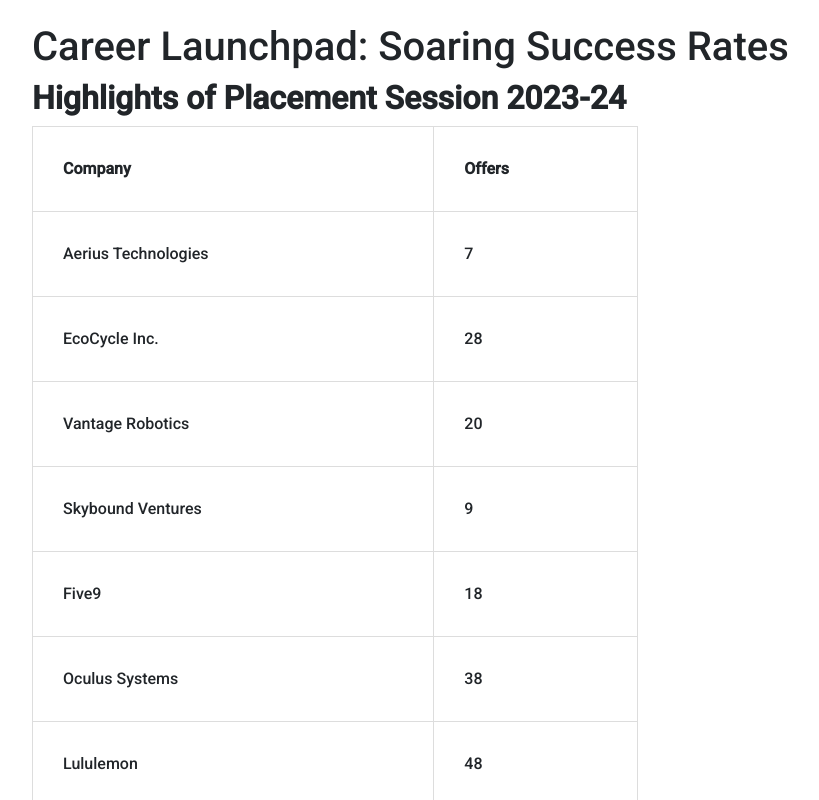
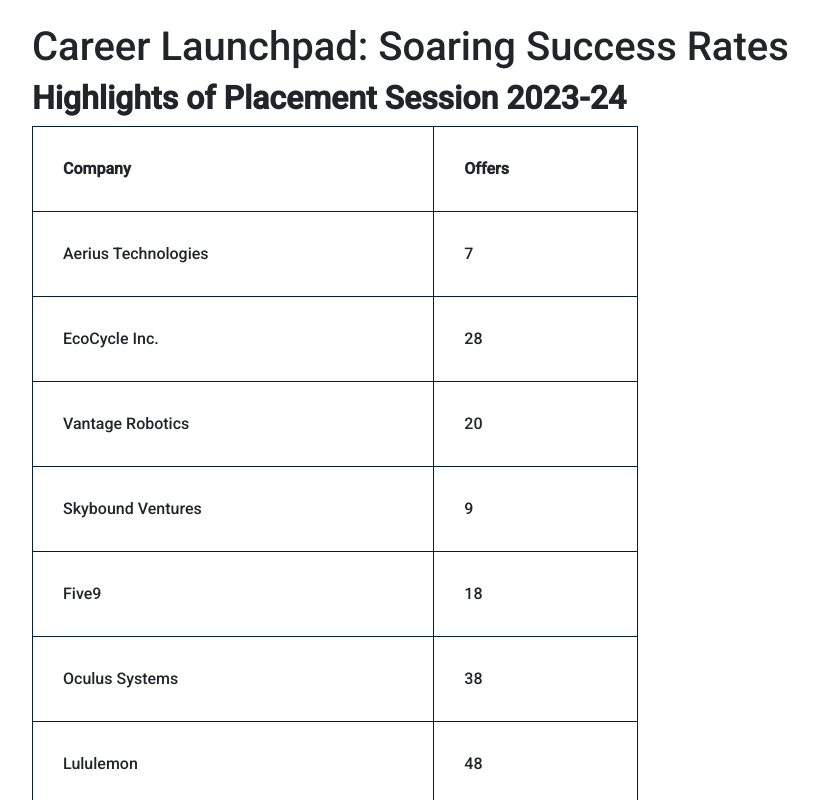
Before and after one commit to Shivani767/Silvermist-College-App, a React (Create React App) app: page / in a window 1280 px wide. Shown: the part 1400-2200 px from the top of the page, without its empty margins (2-821 px from the left). Built offline with nearby package versions, Linux system fonts and the light colour scheme; a web font is replaced by a local one.

Commit message:
Update home.css

```diff
--- a/src/components/css/home.css
+++ b/src/components/css/home.css
@@ -14,7 +14,7 @@
 td {
   padding: 30px;
   text-align: left;
-  border: 1px solid #ddd;
+  border: 1px solid #03202c;
 }
 
 .table-button {
```
